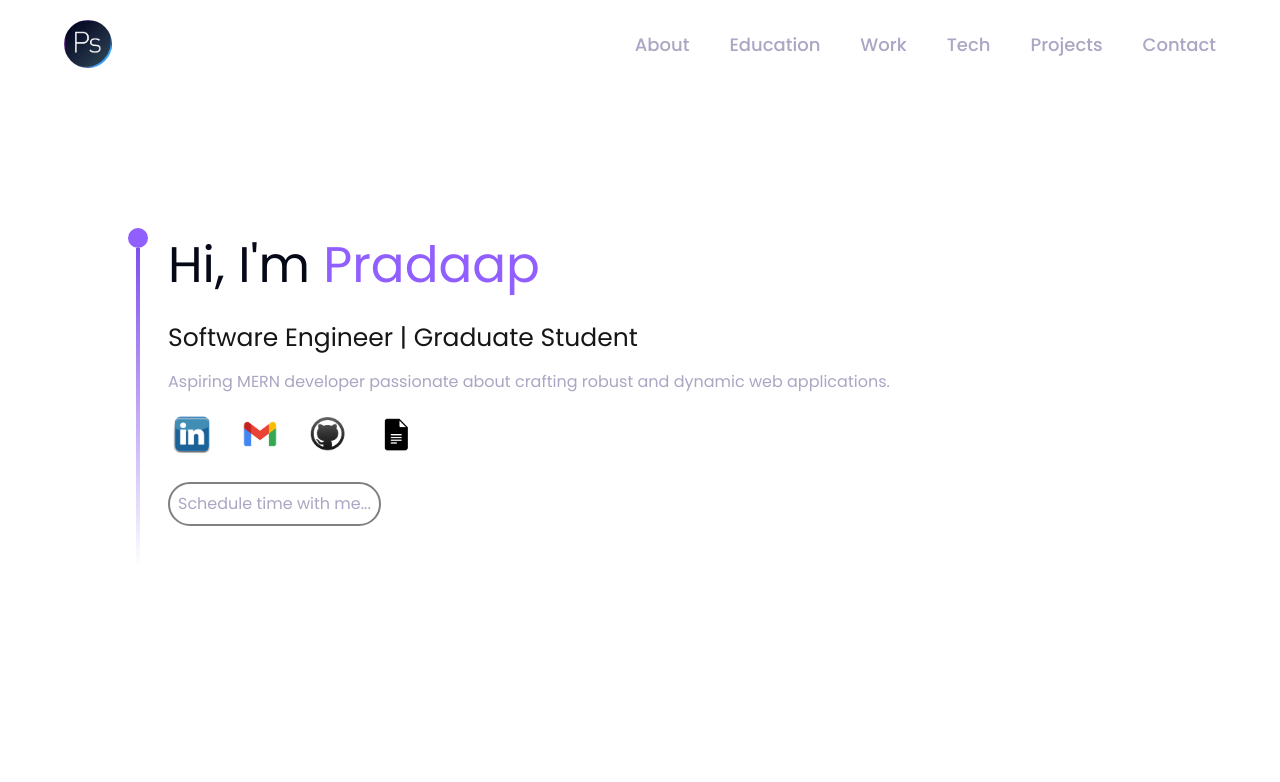
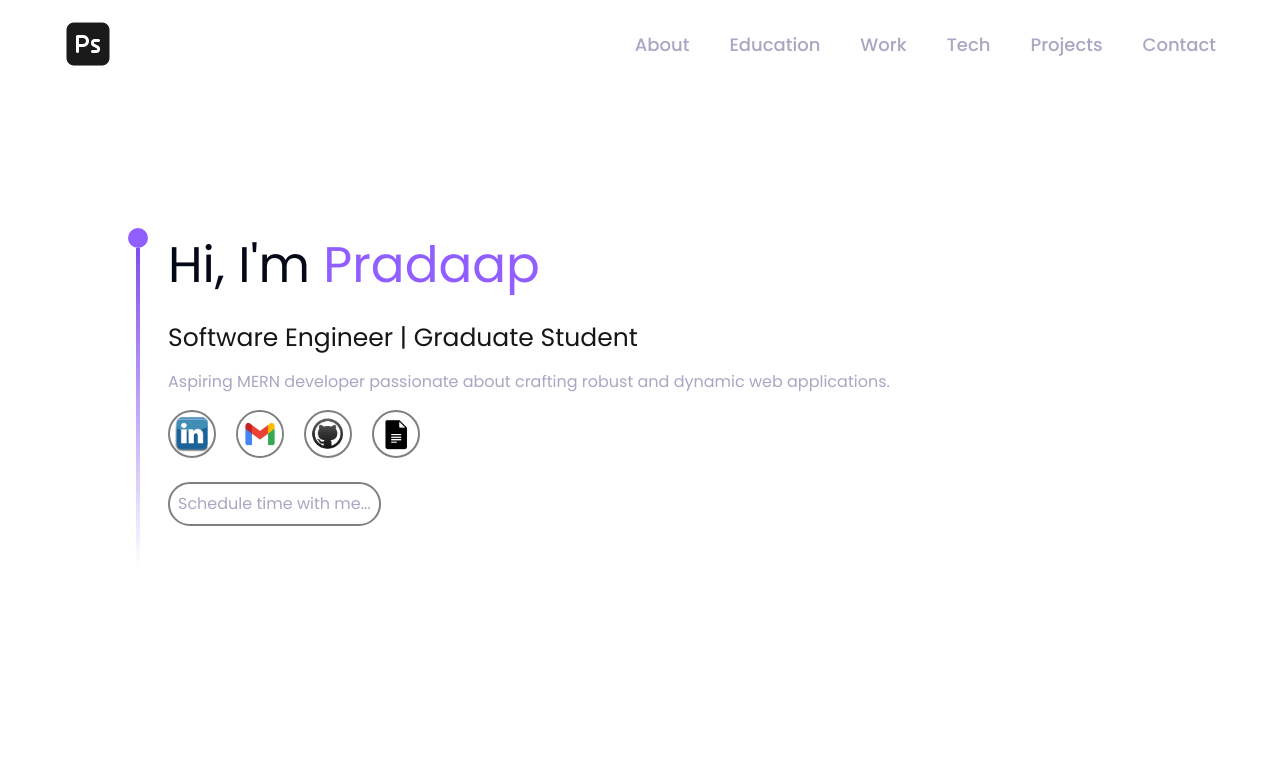
Before and after one commit to Pradaap-SS/my-portfolio, a React (Vite) app: page / in a window 1280 px wide. Shown: the top 782 px of the page. Built offline with nearby package versions, Linux system fonts and the light colour scheme.

Commit message:
added new stylings

```diff
--- a/src/components/Contact.jsx
+++ b/src/components/Contact.jsx
@@ -137,7 +137,7 @@ const Contact = () => {
             target="_blank"
             rel="noopener noreferrer"
           >
-          <img src={icon.iconClass} alt='icons' className='w-12 h-12 object-contain bg-white rounded-full' />
+          <img src={icon.iconClass} alt='icons' className='w-12 h-12 object-contain bg-white rounded-full' style={{border: "2px solid grey"}} />
            </a>
       ))}
       </div>
--- a/src/components/Hero.jsx
+++ b/src/components/Hero.jsx
@@ -35,7 +35,7 @@ const Hero = () => {
                     rel="noopener noreferrer"
                   >
 
-                <img src={icon.iconClass} alt='icons' className='w-12 h-12 object-contain bg-white rounded-full' />
+                <img src={icon.iconClass} alt='icons' className='w-12 h-12 object-contain bg-white rounded-full' style={{border: "2px solid grey"}} />
                   </a>
                 ))}
             </div>
--- a/src/components/Navbar.jsx
+++ b/src/components/Navbar.jsx
@@ -42,7 +42,7 @@ const Navbar = () => {
             window.scrollTo(0, 0);
           }}
         >
-          <img src={logo} alt='logo' className='w-12 h-12 object-contain bg-white rounded-full' />
+          <img src={logo} alt='logo' className='w-25 h-25 object-cover bg-white rounded' />
           <p className='text-black text-[18px] font-bold cursor-pointer flex '>
             <span className='sm:block hidden'></span>
           </p>
```
Also changed, not shown: logo.png, src/assets/logo.png.
